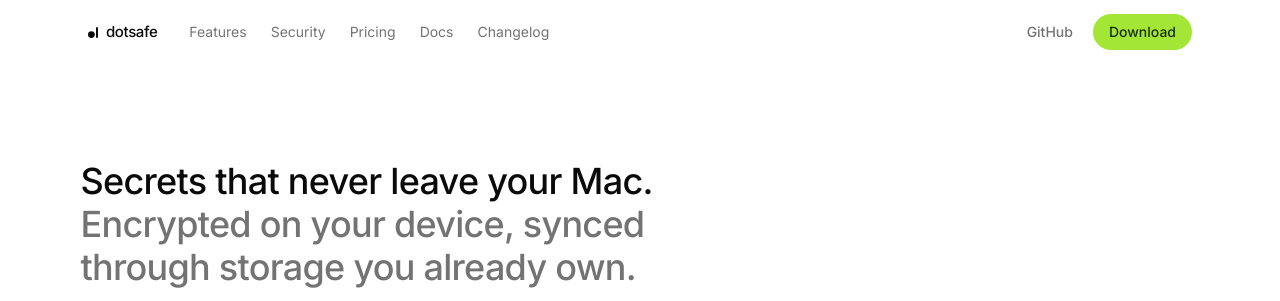
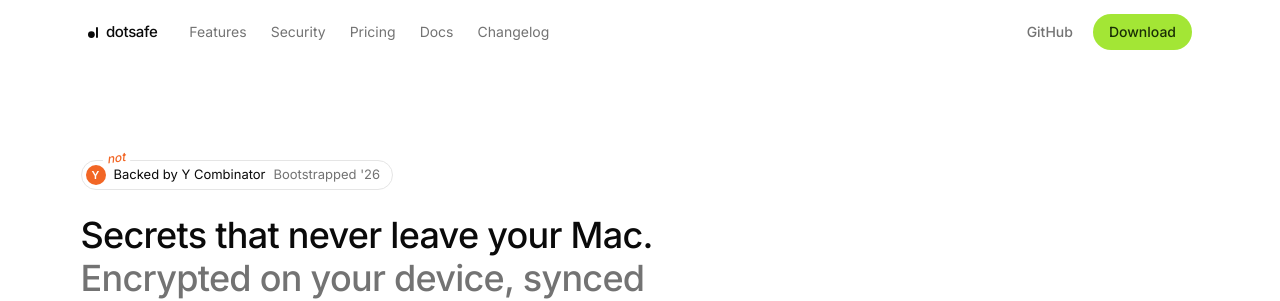
Before and after one commit to starc007/dotsafe, a Next.js app in the folder apps/web/: page / in a window 1280 px wide. Shown: the top 301 px of the page. Built offline with nearby package versions, Linux system fonts and the light colour scheme.

Commit message:
feat(web): joke not-backed-by-YC badge in the hero

```diff
--- a/apps/web/app/global.css
+++ b/apps/web/app/global.css
@@ -11,6 +11,7 @@
   --color-ds-primary: var(--ds-primary);
   --color-ds-primary-fg: var(--ds-primary-fg);
   --color-ds-accent: var(--ds-accent);
+  --color-ds-yc: var(--ds-yc);
 }
 
 :root {
@@ -27,6 +28,8 @@
   /* Deep lime: the accent as text or a small icon on white, where lime itself
      wouldn't be readable. */
   --ds-accent: #3f6212;
+  /* The orange of the joke "not backed by YC" badge in the hero. Nowhere else. */
+  --ds-yc: #f26625;
   color-scheme: light;
   background: var(--ds-bg);
   color: var(--ds-fg);
--- a/apps/web/components/landing/Hero.tsx
+++ b/apps/web/components/landing/Hero.tsx
@@ -5,6 +5,7 @@ import { ArrowRight, Download } from 'lucide-react';
 import { links } from '@/lib/site';
 import { fadeUp } from '@/lib/motion';
 import { ButtonLink } from '@/components/landing/ButtonLink';
+import { NotYcBadge } from '@/components/landing/NotYcBadge';
 import { ProductShot } from '@/components/landing/ProductShot';
 
 /** Plain white headline; the colour lives in the frame around the product below. */
@@ -17,6 +18,9 @@ export function Hero() {
         animate="shown"
         transition={{ staggerChildren: 0.08 }}
       >
+        <motion.div variants={fadeUp} className="mb-6">
+          <NotYcBadge />
+        </motion.div>
         <motion.h1
           variants={fadeUp}
           className="max-w-2xl text-[28px] leading-[1.2] font-medium tracking-[-0.02em] text-balance sm:text-[36px]"
--- /dev/null
+++ b/apps/web/components/landing/NotYcBadge.tsx
@@ -0,0 +1,32 @@
+'use client';
+
+import { motion } from 'motion/react';
+import { EASE } from '@/lib/motion';
+
+/** A joke YC batch badge: "Backed by Y Combinator", with a small "not" written in
+ * above it a beat later, like a proofreader's correction. dotsafe is bootstrapped. */
+export function NotYcBadge() {
+  return (
+    <p
+      aria-label="Not backed by Y Combinator. Bootstrapped, 2026."
+      className="inline-flex items-center gap-2 rounded-full border border-ds-line py-1 pr-3 pl-1 text-[13px]"
+    >
+      <span aria-hidden className="flex size-5 items-center justify-center rounded-full bg-ds-yc text-[11px] font-semibold text-white">
+        Y
+      </span>
+      <span aria-hidden className="relative">
+        <motion.span
+          // The page colour behind it breaks the pill's border, like a note written over it.
+          className="absolute -top-3.5 -left-2.5 origin-bottom-left rounded-sm bg-ds-bg px-1 leading-4 font-medium text-ds-yc italic"
+          initial={{ opacity: 0, scale: 0.6, rotate: -14 }}
+          animate={{ opacity: 1, scale: 1, rotate: -8 }}
+          transition={{ delay: 0.9, duration: 0.45, ease: EASE }}
+        >
+          <span className="text-xs">not</span>
+        </motion.span>
+        Backed by Y Combinator
+      </span>
+      <span aria-hidden className="text-ds-muted">Bootstrapped &apos;26</span>
+    </p>
+  );
+}
```
